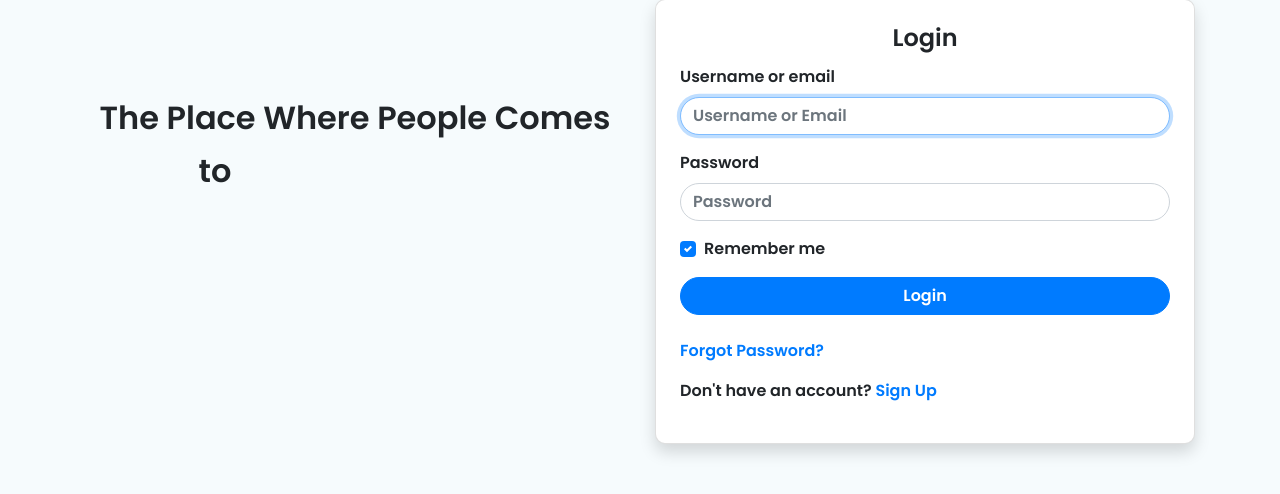
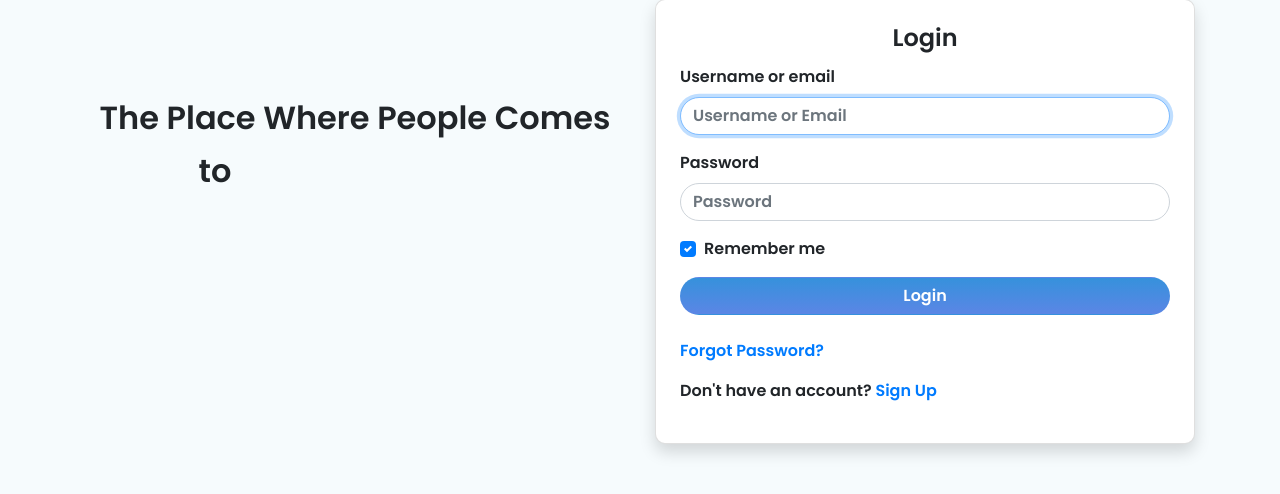
Before and after one commit to parthpanchal5/blogging, a PHP site: page / in a window 1280 px wide. Shown: the part 113-607 px from the top of the page. Run offline with PHP 8.4, Linux system fonts and the light colour scheme; some libraries are stand-ins or nearby versions; some web fonts are replaced.

Commit message:
HIdden class

```diff
--- a/index.php
+++ b/index.php
@@ -10,7 +10,7 @@
 
 <div class="container pt-5">
   <div class="row">
-    <div class="col-sm-12 col-md-6 col-lg-6 col-xl-6">
+    <div class="col-sm-12 col-md-6 col-lg-6 col-xl-6 d-md-block d-sm-none">
       <h2 class="animated fadeIn text-center" id="moto">The Place Where People Comes to <span class="words p-3"></span></h2>
     </div>
     <div class="col-sm-12 col-md-6 col-lg-6 col-xl-6">
@@ -33,7 +33,7 @@
                 <label class="custom-control-label" for="customControlAutosizing">Remember me</label>
               </div>
             </div>
-            <input type="submit" value="Login" class="btn btn-primary rounded mb-4 btn-block btn-rounded pl-4 pr-4">
+            <input type="submit" value="Login" class="btn gradient-5 text-white rounded mb-4 btn-block btn-rounded pl-4 pr-4">
           </form>
           <a href="forgot.php">Forgot Password?</a>
           <p class="mt-3">Don't have an account? <a href="signup.php">Sign Up</a></p>
```
